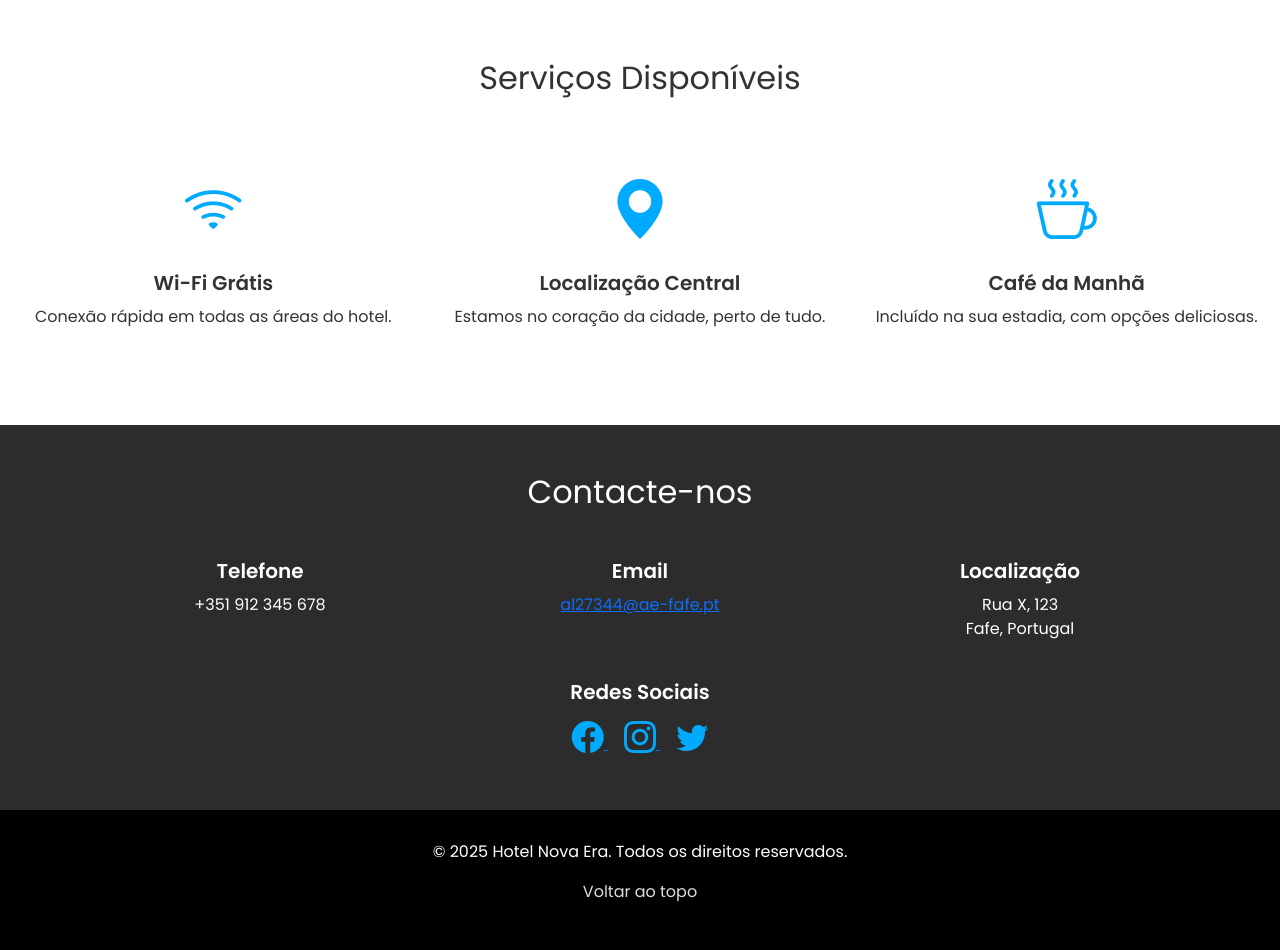
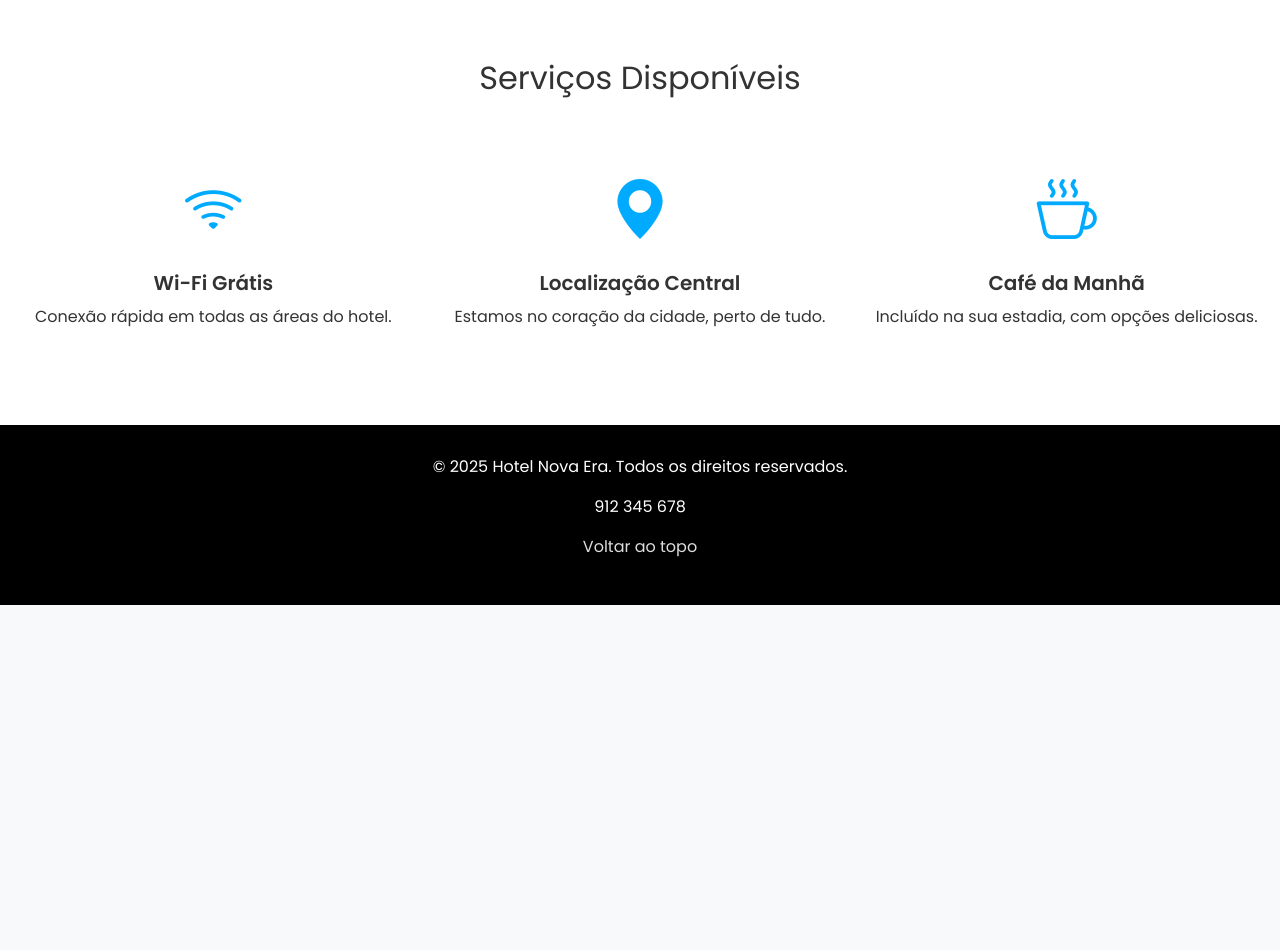
Before and after one commit to Fsousa7/HotelPAP, a PHP site: page / in a window 1280 px wide. Shown: the part 1833-2783 px from the top of the page. After the commit the page ends 2438 px from the top, so only its background shows below. Run offline with PHP 8.4, Linux system fonts and the light colour scheme.

Commit message:
Add files via upload

```diff
--- a/index.php
+++ b/index.php
@@ -352,43 +352,10 @@ if ($_SERVER["REQUEST_METHOD"] == "POST") {
         </div>
     </section>
 
-    <!-- Seção de Contactos -->
-    <section id="contacto" class="py-5 dark-background">
-        <div class="container">
-            <h2 class="text-center mb-5">Contacte-nos</h2>
-            <div class="row text-center">
-                <div class="col-md-4">
-                    <h5>Telefone</h5>
-                    <p>+351 912 345 678</p>
-                </div>
-                <div class="col-md-4">
-                    <h5>Email</h5>
-                    <p><a href="mailto:info@hotelnovaera.pt">al27344@ae-fafe.pt</a></p>
-                </div>
-                <div class="col-md-4">
-                    <h5>Localização</h5>
-                    <p>Rua X, 123<br>Fafe, Portugal</p>
-                </div>
-            </div>
-
-            <div class="text-center">
-                <h5 class="mt-4">Redes Sociais</h5>
-                <a href="https://www.facebook.com/HotelNovaEra" class="me-3" target="_blank">
-                    <i class="bi bi-facebook" style="font-size: 2rem;"></i>
-                </a>
-                <a href="https://www.instagram.com/hotelnovaera" class="me-3" target="_blank">
-                    <i class="bi bi-instagram" style="font-size: 2rem;"></i>
-                </a>
-                <a href="https://twitter.com/hotelnovaera" target="_blank">
-                    <i class="bi bi-twitter" style="font-size: 2rem;"></i>
-                </a>
-            </div>
-        </div>
-    </section>
-
     <!-- Footer -->
     <footer class="text-center">
         <p>&copy; 2025 Hotel Nova Era. Todos os direitos reservados.</p>
+        <p> 912 345 678</p>
         <p><a href="#hero">Voltar ao topo</a></p>
     </footer>
 
```
